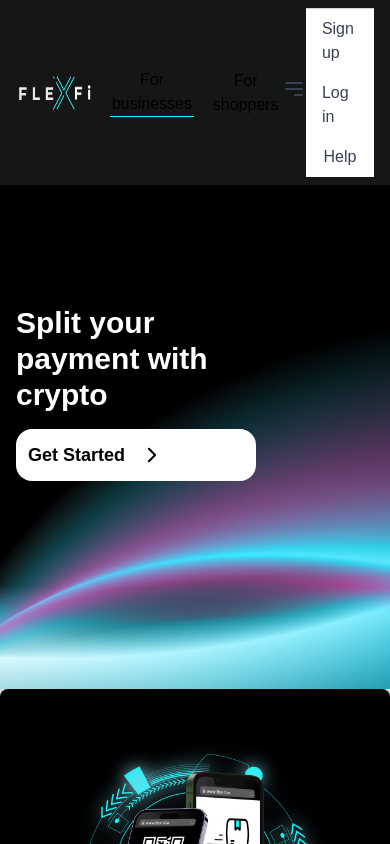
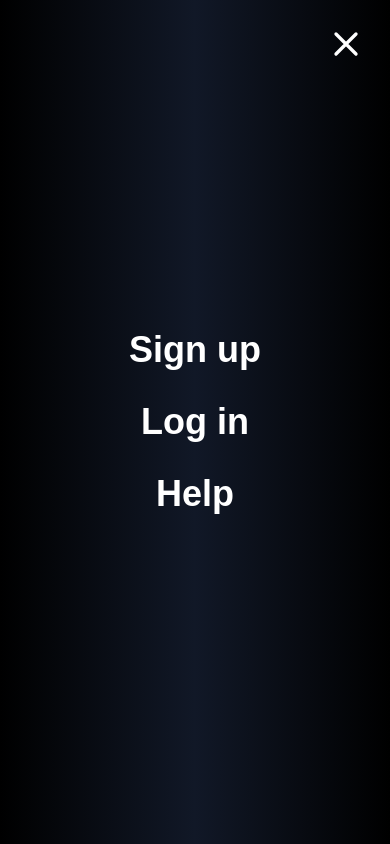
Before and after one commit to MickaelSanches/FlexFi-B-ta, a Next.js app: page / in a window 390 px wide. Both pictures are taken after a click on the button 362 px from the left and 29 px from the top of the page. Shown: the top 844 px of the page. Built offline with nearby package versions, Linux system fonts and the light colour scheme; a web font is replaced by a local one.

Commit message:
update burger menu

```diff
--- a/src/components/Header.tsx
+++ b/src/components/Header.tsx
@@ -15,6 +15,7 @@ const Header = () => {
   const { logout } = sessionRepository();
 
   const router = useRouter();
+
   const scrollToFAQ = async (e: React.MouseEvent) => {
     e.preventDefault();
     await router.push("/");
@@ -93,7 +94,7 @@ const Header = () => {
         ) : (
           <div className="flex gap-2">
             <Link
-              className="border border-gray-300 hover:scale-110 ease-out duration-300 rounded-full px-4 py-1 cursor-pointer"
+              className="hidden md:flex border border-gray-300 hover:scale-110 ease-out duration-300 rounded-full px-4 py-1 cursor-pointer"
               href="/dashboard"
             >
               Dashboard
@@ -139,26 +140,78 @@ const Header = () => {
       </div>
 
       {isOpen && (
-        <nav className="md:hidden bg-white border-t border-gray-300 flex flex-col items-center">
+        <div className="fixed inset-0 bg-gradient-to-r from-black via-gray-900 to-black bg-opacity-95 flex flex-col justify-center items-center z-50 transition-opacity duration-300">
+          <nav className="flex flex-col items-center space-y-8">
+            {!isLogged ? (
+              <>
                 <Link
-            className="block text-gray-700 px-4 py-2 hover:bg-gray-100"
-            href="/signup"
+                  href="/register"
+                  className="text-white text-4xl font-bold hover:text-[#00FEFB] transition duration-500 transform hover:scale-110"
+                  onClick={() => setIsOpen(false)}
                 >
                   Sign up
                 </Link>
                 <Link
-            className="block text-gray-700 px-4 py-2 hover:bg-gray-100"
                   href="/login"
+                  className="text-white text-4xl font-bold hover:text-[#00FEFB] transition duration-500 transform hover:scale-110"
+                  onClick={() => setIsOpen(false)}
                 >
                   Log in
                 </Link>
+              </>
+            ) : (
+              <>
                 <Link
-            className="block text-gray-700 px-4 py-2 hover:bg-gray-100"
-            href="/help"
+                  href="/dashboard"
+                  className="text-white text-4xl font-bold hover:text-[#00FEFB] transition duration-500 transform hover:scale-110"
+                  onClick={() => setIsOpen(false)}
+                >
+                  Dashboard
+                </Link>
+                <button
+                  className="text-white text-4xl font-bold hover:text-[#00FEFB] transition duration-500 transform hover:scale-110"
+                  onClick={() => {
+                    handleLogout();
+                    setIsOpen(false);
+                  }}
+                >
+                  Logout
+                </button>
+              </>
+            )}
+
+            <button
+              className="text-white text-4xl font-bold hover:text-[#00FEFB] transition duration-500 transform hover:scale-110"
+              onClick={(e) => {
+                scrollToFAQ(e);
+                setIsOpen(false);
+              }}
             >
               Help
-          </Link>
+            </button>
           </nav>
+
+          {/* Bouton pour fermer le menu */}
+          <button
+            onClick={toggleMenu}
+            className="absolute top-6 right-6 text-white hover:text-red-400 transition duration-300 focus:outline-none"
+          >
+            <svg
+              className="w-10 h-10"
+              fill="none"
+              stroke="currentColor"
+              viewBox="0 0 24 24"
+              xmlns="http://www.w3.org/2000/svg"
+            >
+              <path
+                strokeLinecap="round"
+                strokeLinejoin="round"
+                strokeWidth="2"
+                d="M6 18L18 6M6 6l12 12"
+              ></path>
+            </svg>
+          </button>
+        </div>
       )}
     </header>
   );
```
Lines whose indentation alone changed are shown as unchanged.
